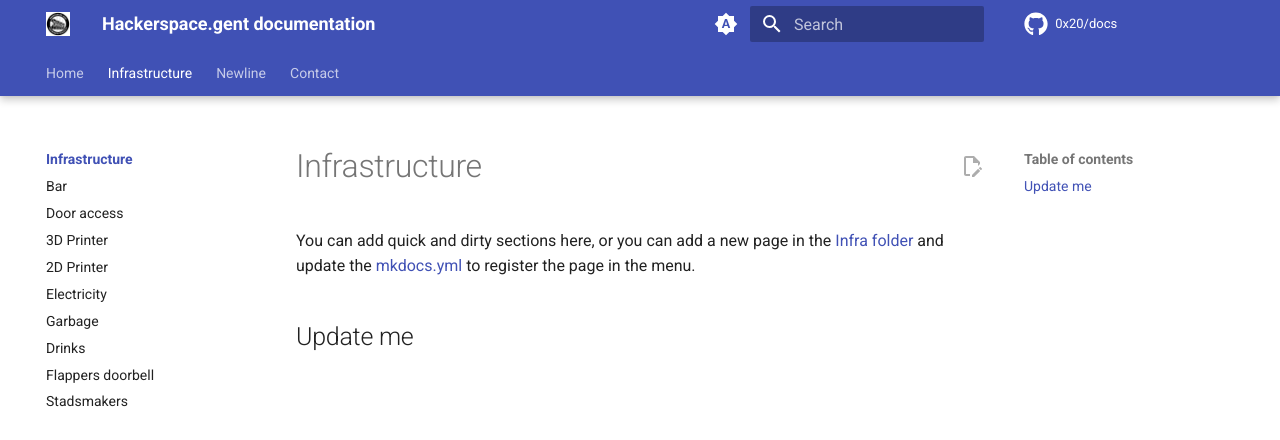
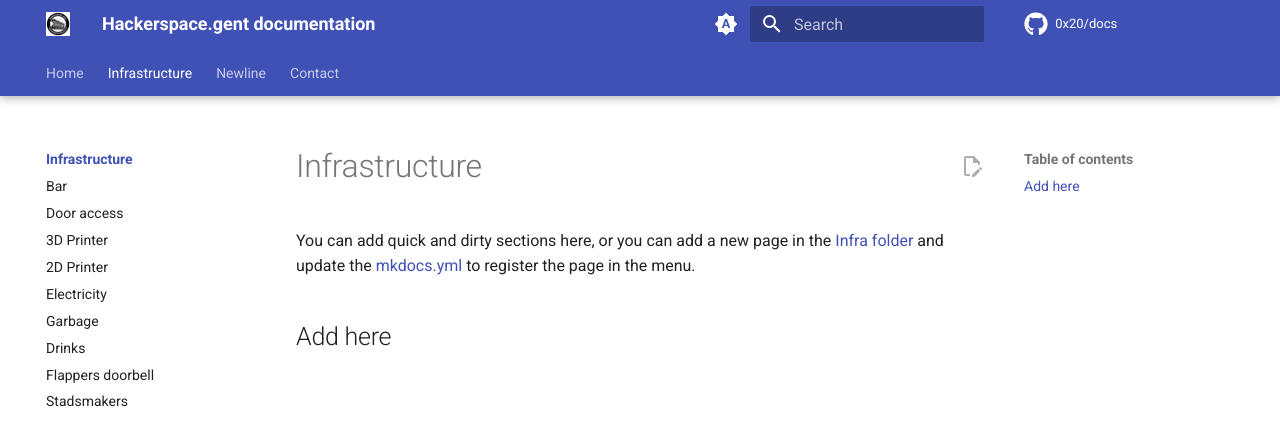
Before and after one commit to 0x20/docs, an MkDocs documentation site: the page built from docs/infra/index.md, in a window 1280 px wide. Shown: the top 440 px of the page. Built offline with MkDocs 1.6.1 and Material for MkDocs 9.7.7, drawn with Linux system fonts in a browser that asks for light colours; comment, search, counter and statistics services are not loaded.

Commit message:
Update index.md: update link to mkdocs.yml

```diff
--- a/docs/infra/index.md
+++ b/docs/infra/index.md
@@ -1,5 +1,5 @@
 # Infrastructure
 
-You can add quick and dirty sections here, or you can add a new page in the [Infra folder](https://github.com/0x20/docs/tree/main/docs/infra) and update the [mkdocs.yml](https://github.com/0x20/docs/blob/9d7ca6c85bea19c860c0275312f1d7cad04ba4b0/mkdocs.yml#L11) to register the page in the menu.
+You can add quick and dirty sections here, or you can add a new page in the [Infra folder](https://github.com/0x20/docs/tree/main/docs/infra) and update the [mkdocs.yml](https://github.com/0x20/docs/blob/main/docs/infra/index.md) to register the page in the menu.
 
-## Update me
+## Add here
```
